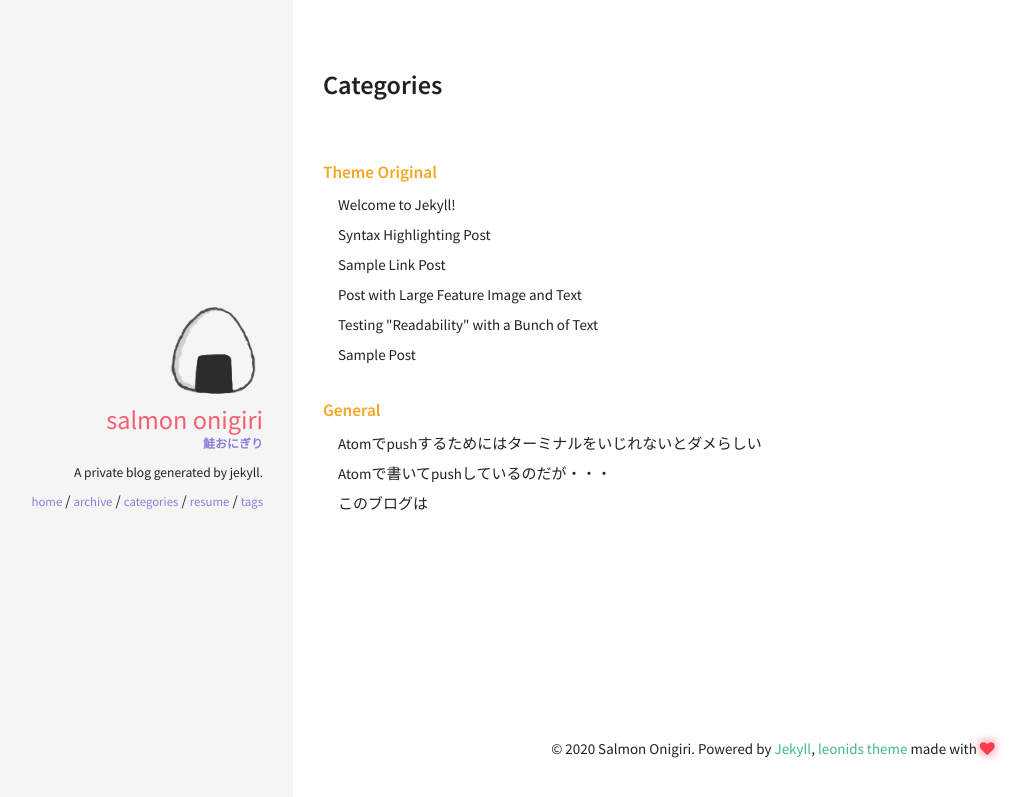
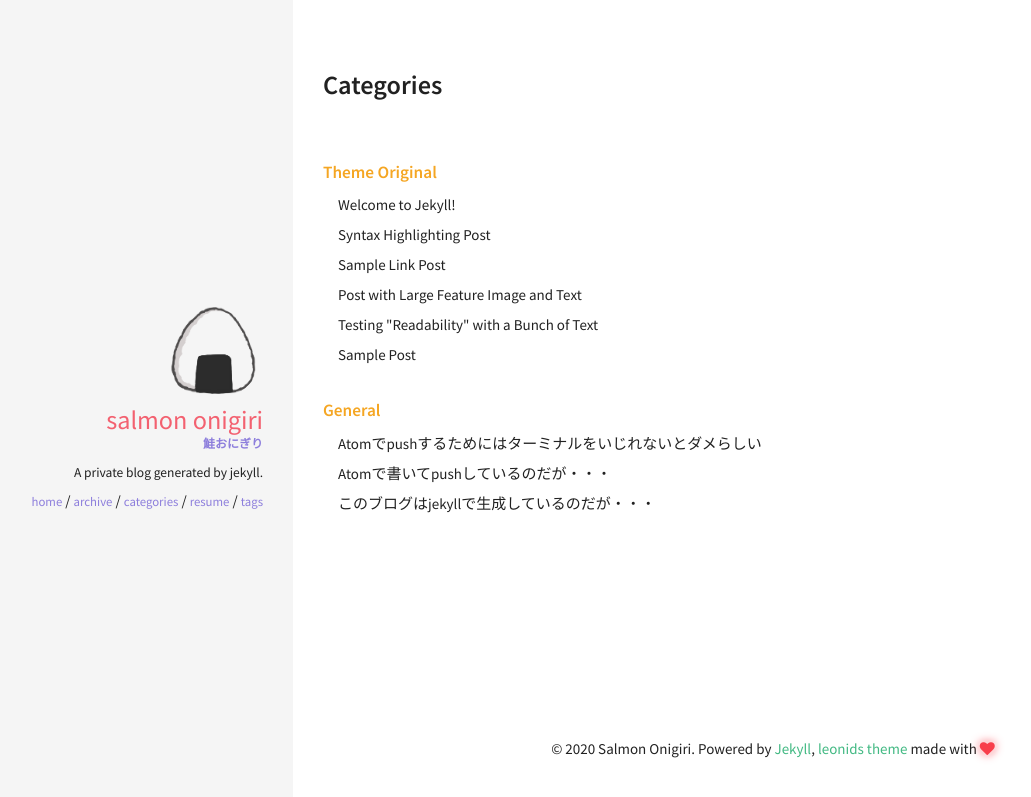
Before and after one commit to Salmon-Onigiri/Blog, a Jekyll site: the page built from categories/index.html, in a window 1280 px wide. Shown: the top 797 px of the page, without its empty margins (27-1058 px from the left). Built offline with Jekyll 4.4.1, drawn with Linux system fonts in a browser that asks for light colours.

Commit message:
rewrite post

```diff
--- a/_posts/2019-12-25-this-blog.markdown
+++ b/_posts/2019-12-25-this-blog.markdown
@@ -1,18 +1,17 @@
 ---
 layout: post
-title:  "このブログは"
+title:  "このブログはjekyllで生成しているのだが・・・"
 date:   2019-12-25 13:00:00 +0900
 excerpt: "jekyllで生成して無料サーバーXFREEで公開していたけれど，最終的にはGitHub Pagesに移行したこのブログの成り立ちを簡単に"
 categories: [General]
 tag: [technical]
 comments: true
 ---
-### このブログは[**jekyll**][jl]{:target="_blank"}を使って生成して，無料サーバー[**XFREE**][xf]{:target="_blank"}にアップして公開していたのだが
+### このブログは[**jekyll**][jl]{:target="_blank"}を使って生成して[**XFREE**][xf]{:target="_blank"}にアップして公開していたのだが
 
 駄文を書きためるブログでもつくるかと思い立ち，有名どころの[**ワードプレス（WordPress）**][wp]{:target="_blank"}でやってみるかと少し試してみたけれど，
 いちいちアカウントにログインして，いちいち記事をつくってという作業が，なかなか面倒くさい．
-そのうえ，プラグインがどうしたとか，公開するためのデータベースに対応したサーバーが必要だとか，
-下ごしらえが半端じゃない．
+そのうえ，プラグインがどうしたとか，公開するためのデータベースに対応したサーバーが必要だとか，下ごしらえが半端じゃない．
 かてて加えて，アレをするなら，コレをするならと有料のサービスに誘導されることも多く，辟易することしきり．
 
 #### 正直，こりゃ続かないな
```
Also changed, not shown: other parts of _posts/2019-12-25-this-blog.markdown (+3 -2 lines).
